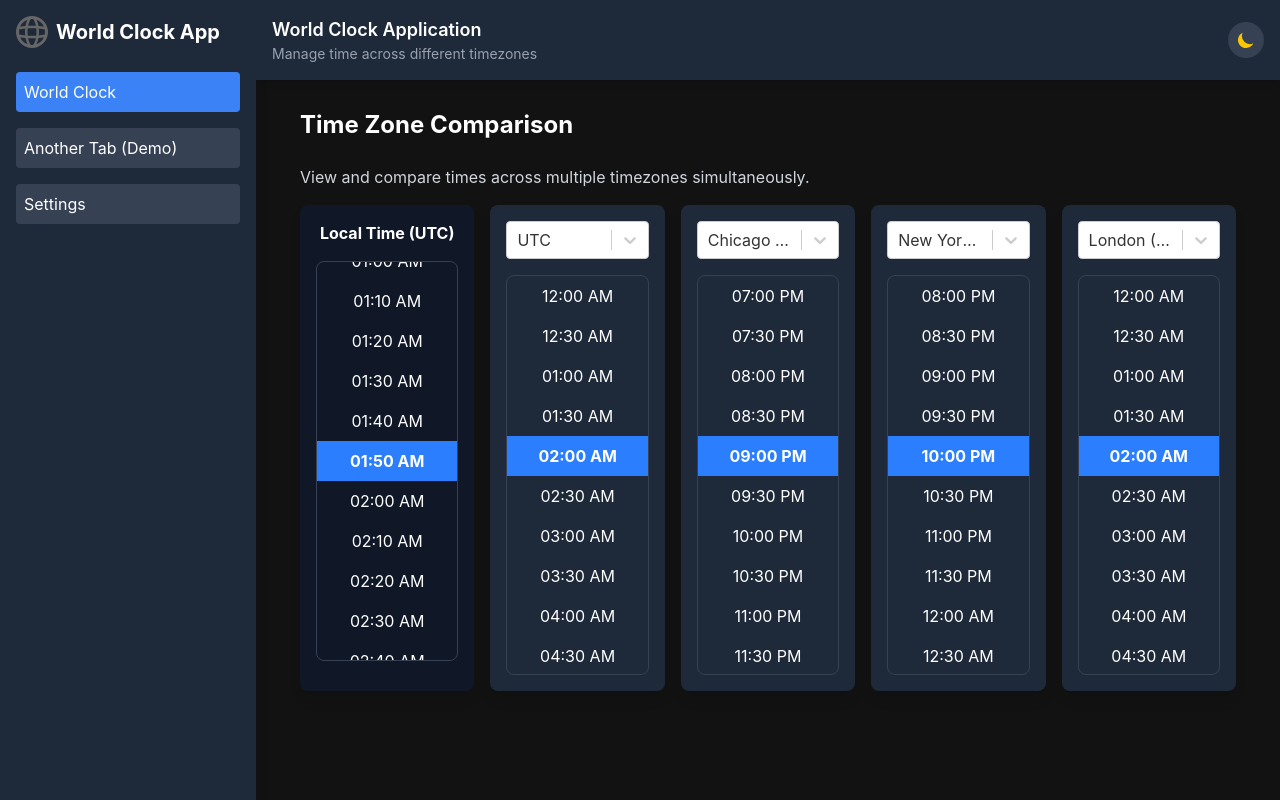
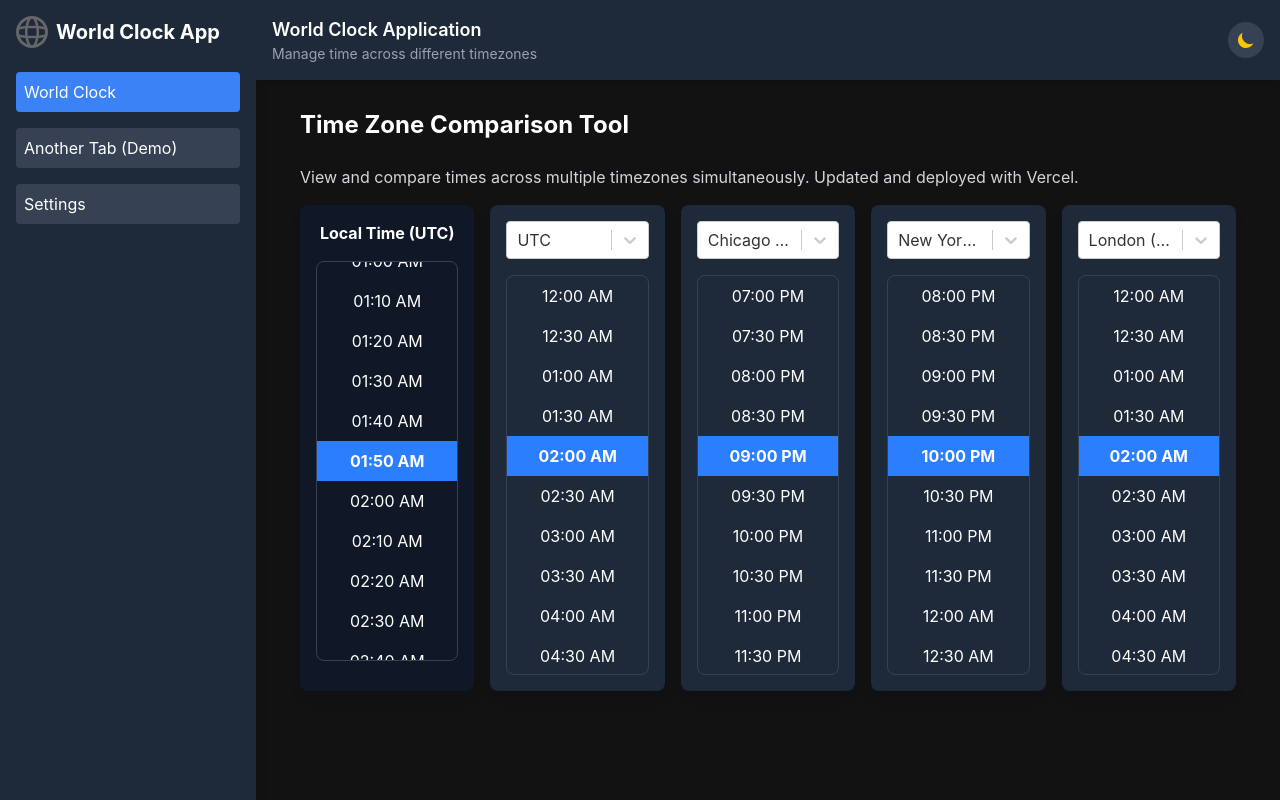
Before and after one commit to CurryTPH/world-clock, a Next.js app: page / in a window 1280 px wide. Built offline with nearby package versions, Linux system fonts and the light colour scheme.

Commit message:
Update page title and description for deployment test

```diff
--- a/src/app/page.tsx
+++ b/src/app/page.tsx
@@ -3,9 +3,9 @@ import WorldClock from "./components/WorldClock";
 export default function Home() {
   return (
     <div className="p-6">
-      <h1 className="text-2xl font-bold mb-6">Time Zone Comparison</h1>
+      <h1 className="text-2xl font-bold mb-6">Time Zone Comparison Tool</h1>
       <p className="text-gray-300 mb-4">
-        View and compare times across multiple timezones simultaneously.
+        View and compare times across multiple timezones simultaneously. Updated and deployed with Vercel.
       </p>
       <WorldClock />
     </div>
```
